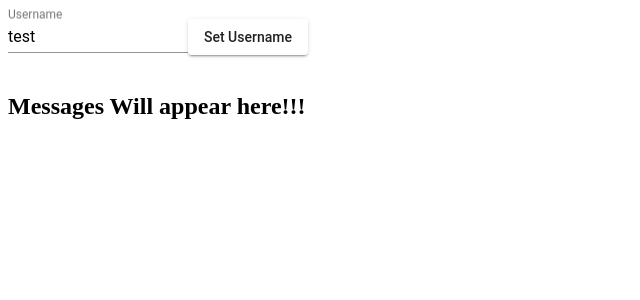
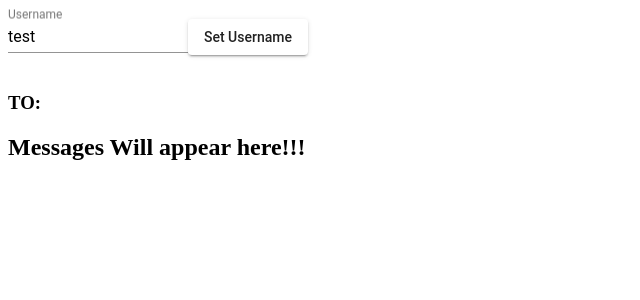
Before and after one commit to Bsd15/poc-angular-websocket, an Angular app: page / in a window 1280 px wide. Shown: the top 300 px of the page, without its empty margins (0-640 px from the left). Built offline with nearby package versions, Linux system fonts and the light colour scheme.

Commit message:
Updated README.md

```diff
--- a/src/app/chat-box/chat-box.component.html
+++ b/src/app/chat-box/chat-box.component.html
@@ -6,20 +6,20 @@
     <button mat-raised-button (click)="setUserName(userName.value)">Set Username</button>
   </div>
   <div class="username-label" *ngIf="!showUserForm">
-    <p>
-      {{ userName }}
-    </p>
+    <h3>
+      Username: {{ userName }}
+    </h3>
   </div>
-  <div class="reciever-field-container" *ngIf="showRecieverForm">
+  <div class="reciever-field-container" *ngIf="showToUserForm">
     <mat-form-field>
       <input matInput #reciever placeholder="Reciever Name" (keydown.enter)="setReciever(reciever.value)">
     </mat-form-field>
     <button mat-raised-button (click)="setReciever(reciever.value)">Set Reciever</button>
   </div>
-  <div class="reciever-label" *ngIf="!showfiRecieverForm">
-    <p>
-      {{ reciever }}
-    </p>
+  <div class="reciever-label" *ngIf="!showToUserForm">
+    <h3>
+      TO: {{ toUser }}
+    </h3>
   </div>
 
   <h2>
--- a/src/app/chat-box/chat-box.component.ts
+++ b/src/app/chat-box/chat-box.component.ts
@@ -14,10 +14,10 @@ export class ChatBoxComponent implements OnInit {
 
   private recievedMessage: string;
   private userName: string;
-  private reciever: string;
+  private toUser: string;
   private showForm = false;
   private showUserForm = true;
-  private showRecieverForm = false;
+  private showToUserForm = false;
   @ViewChild(PlaceholderDirective, { static: false }) messageHost: PlaceholderDirective;
 
   constructor(private websocketService: WebsocketService, private componentFactoryResolver: ComponentFactoryResolver) { }
@@ -44,7 +44,7 @@ export class ChatBoxComponent implements OnInit {
       const response = {
         userName: this.userName,
         message: message,
-        toUser: this.reciever
+        toUser: this.toUser
       };
       this.websocketService.sendMessage(JSON.stringify(response));
     }
@@ -56,16 +56,16 @@ export class ChatBoxComponent implements OnInit {
       this.websocketService.connect(userName);
       this.userName = userName;
       this.showUserForm = false;
-      this.showRecieverForm = true;
+      this.showToUserForm = true;
     }
   }
 
   setReciever(reciever: string) {
     reciever = reciever.trim();
     if (!!reciever) {
-      this.reciever = reciever;
+      this.toUser = reciever;
       this.showForm = true;
-      this.showRecieverForm = false;
+      this.showToUserForm = false;
     }
   }
 
```
Also changed, not shown: 1 other file (tests, documents, lock files or other folders).
